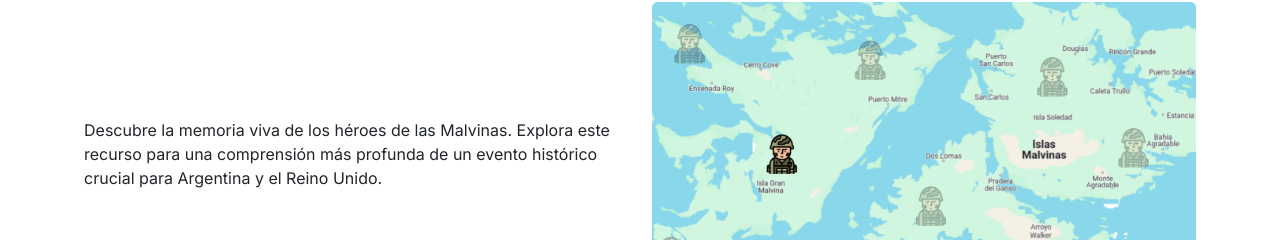
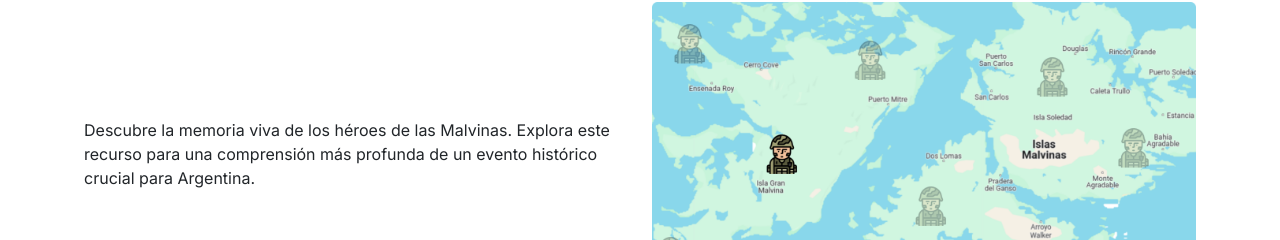
Before and after one commit to Lucho-Castagno/deu-malvinas, a Next.js app: page / in a window 1280 px wide. Shown: the part 122-362 px from the top of the page. Built offline with nearby package versions, Linux system fonts and the light colour scheme.

Commit message:
cambio de color en los botones y texto de inicio

```diff
--- a/src/app/historiaveterano/page.js
+++ b/src/app/historiaveterano/page.js
@@ -106,7 +106,7 @@ function processUrl(url) {
                 {renderField('Documento', DNI)}
                 {pdfUrl && (
                   <a href={pdfUrl} target="_blank" rel="noopener noreferrer">
-                    <button className="btn btn-outline-success">Ver reseña del combatiente</button>
+                    <button className="btn btn-success">Ver reseña del combatiente</button>
                   </a>
                 )}
               </div>
--- a/src/app/page.tsx
+++ b/src/app/page.tsx
@@ -7,7 +7,7 @@ export default function Home() {
       <section className={`container-fluid ${styles.topSection}`}>
         <div className="row">
           <div className="col-md-6 d-flex align-items-center">
-            <p className="text-md-start text-center">Descubre la memoria viva de los héroes de las Malvinas. Explora este recurso para una comprensión más profunda de un evento histórico crucial para Argentina y el Reino Unido.</p>
+            <p className="text-md-start text-center">Descubre la memoria viva de los héroes de las Malvinas. Explora este recurso para una comprensión más profunda de un evento histórico crucial para Argentina.</p>
           </div>
           <div className="col-md-6">
             <Image
--- a/src/app/veteranos/page.js
+++ b/src/app/veteranos/page.js
@@ -98,7 +98,7 @@ export default function VeteranosPage() {
                       <h5 className="card-title">{props.Nombre}</h5>
                       <p className="card-text">{props.Escalafon}</p>
                       <button
-                        className="btn btn-outline-success"
+                        className="btn btn-success"
                         aria-label={`Más información sobre ${props.Nombre}`}
                         onClick={() => handleMoreInfo(veteran)}
                       >
```
